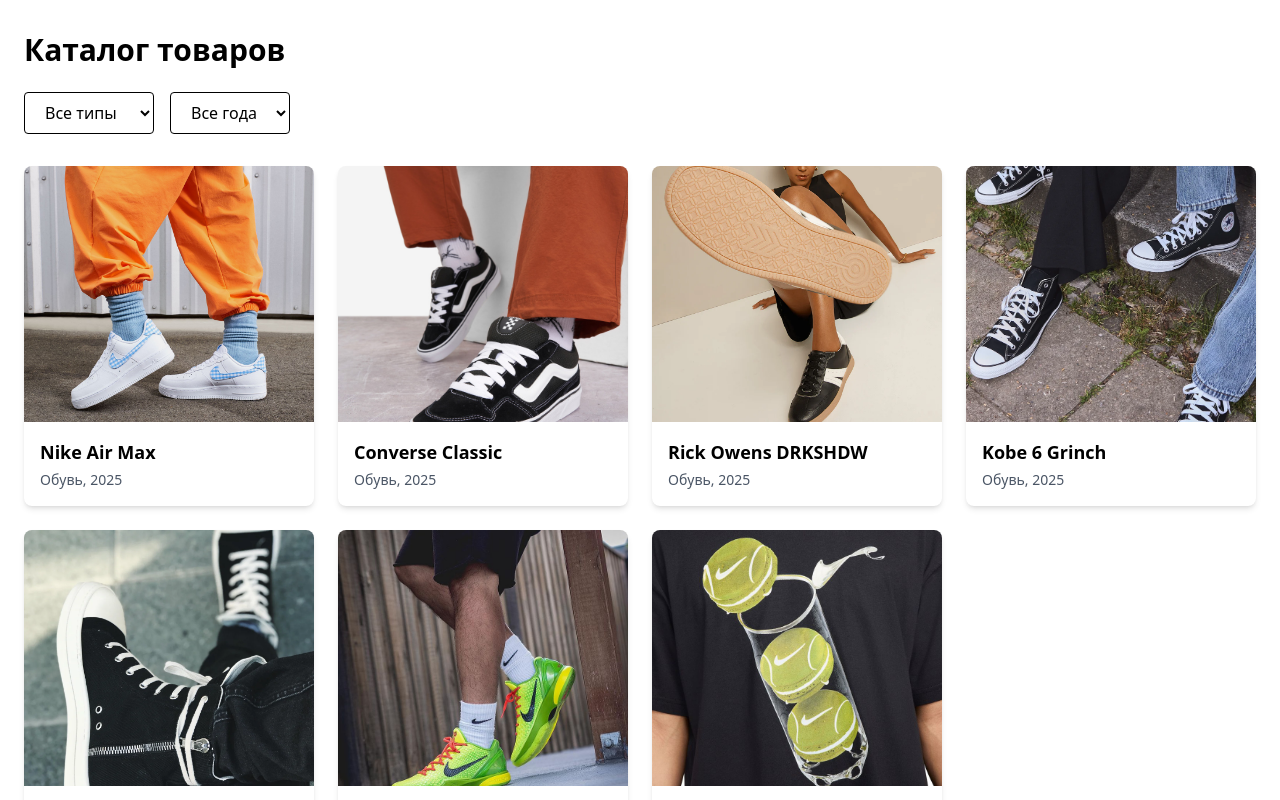
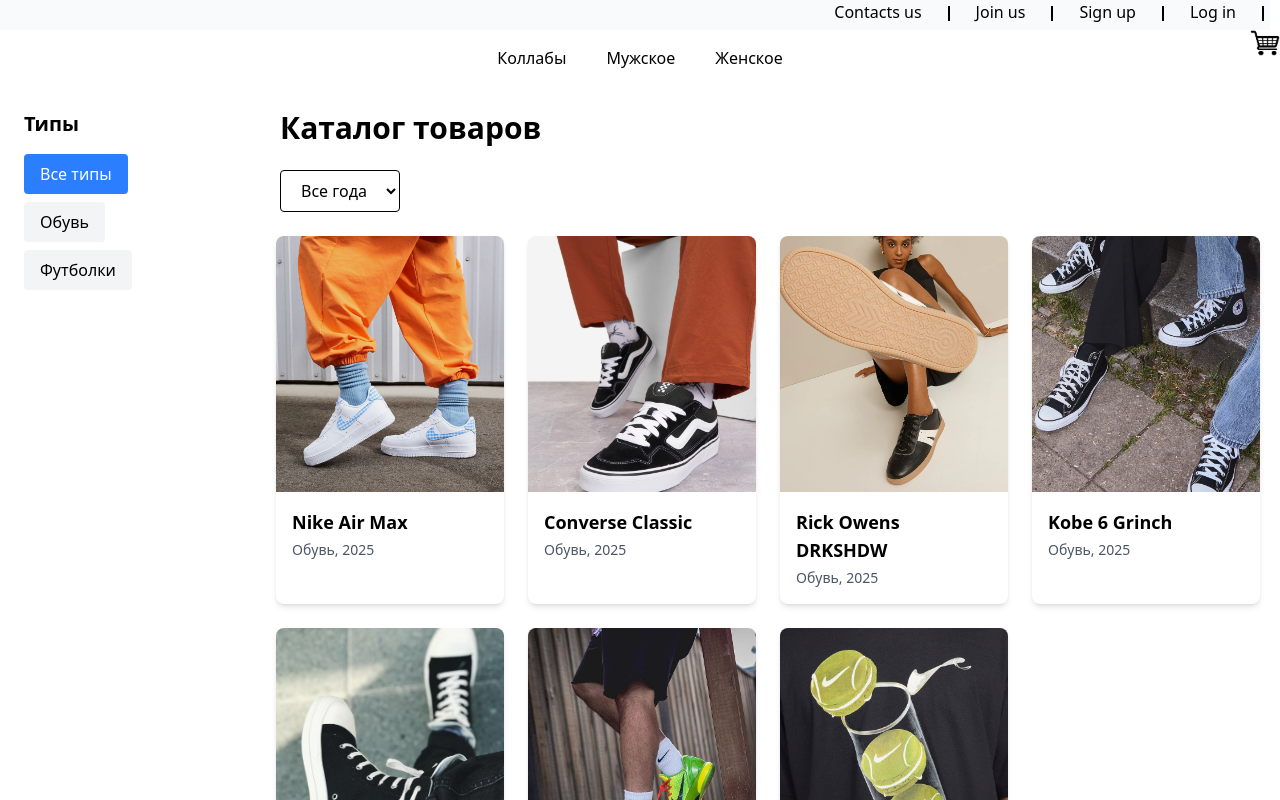
Before and after one commit to grigorisem/Shop, a React (Vite) app: page /catalog in a window 1280 px wide. Shown: the top 800 px of the page. Built offline with nearby package versions, Linux system fonts and the light colour scheme.

Commit message:
productpage added

```diff
--- a/src/App.tsx
+++ b/src/App.tsx
@@ -10,7 +10,8 @@
 import { Goods } from './components/Goods'
 
 import { NewGoods } from './components/NewGoods'
-import { productsData, slides} from "./data/productsData.tsx";
+import { productsData, slides} from "./data/ProductsData.tsx";
+import { ProductPage } from './components/ProductPage.tsx';
 
 
 function HomePage() {
@@ -90,6 +91,7 @@
       <Routes>
         <Route path="/" element={<HomePage />} />
         <Route path="/catalog" element={<Catalog />} />
+        <Route path="/product/:id" element={<ProductPage />} />
         {/* <Route path="*" element={<NotFound />} /> */}
       </Routes>
     </Router>
--- a/src/components/Header.tsx
+++ b/src/components/Header.tsx
@@ -1,16 +1,22 @@
 import { Navbar } from './Navbar'
+import shoppingCart from '../assets/img/shopping-cart.png'
 export const Header = () => {
         return (
             <>
                 <div className="header">
                     <div className="header-inner">
-                        <div className="logo">
-                            logo
+                        <div className="logo ml-5 h-[56p]">
+                            <div className="logo-inner h-[56px] w-[200px]">
+                            </div>
                         </div>
                         <nav className="navbar">
                             <Navbar />
                         </nav>
-                        <div className='search'></div>
+                        <div className="logo ml-5 h-[56p] flex justify-end">
+                            <div className="logo-inner h-[56px] w-[200px] flex justify-end">
+                                <img src={shoppingCart} alt="shopping-cart" className='w-[30px] h-[26px]'/>
+                            </div>
+                        </div>
                     </div>
                 </div>
             </>
--- /dev/null
+++ b/src/components/ProductPage.tsx
@@ -0,0 +1,44 @@
+import { productsData} from "../data/ProductsData";
+import { Header } from '../components/Header'
+import { NavbarRegistration } from '../components/NavbarRegistration'
+import { Navbar } from '../components/Navbar'
+import { useParams } from "react-router-dom";
+
+export const ProductPage = () => {
+  const { id } = useParams<{ id: string }>();
+  const productId = Number(id);
+  const product = productsData.find((p) => p.id === productId);
+
+  if (!product) {
+    return <div className="p-8 text-center text-gray-500">Товар не найден</div>;
+  }
+
+  return (
+    <>
+        <NavbarRegistration />
+        <Header />
+        <div className="p-8 max-w-4xl mx-auto">
+        <div className="flex flex-col md:flex-row gap-8">
+            <img
+            src={product.image}
+            alt={product.title}
+            className="w-full md:w-1/2 h-[400px] object-cover rounded-lg shadow"
+            />
+            <div className="flex-1">
+            <h1 className="text-3xl font-bold mb-4">{product.title}</h1>
+            <p className="text-gray-700 text-lg mb-2">Тип: {product.type}</p>
+            <p className="text-gray-700 text-lg mb-2">Год: {product.year}</p>
+            <p className="text-gray-700 text-lg mb-2">Цвет: {product.color}</p>
+            <p className="text-2xl font-semibold text-green-600 mt-4">
+                {product.price}$
+            </p>
+            <button className="mt-6 px-6 py-2 bg-black text-white rounded hover:bg-gray-800">
+                В корзину
+            </button>
+            </div>
+        </div>
+        </div>
+    </>
+
+  );
+}
--- a/src/data/ProductsData.tsx
+++ b/src/data/ProductsData.tsx
@@ -8,6 +8,7 @@
 
 export type ProductType = 'Обувь' | 'Футболки' | 'Худи';
 export type ProductYear = 2023 | 2024 | 2025;
+export type ProductColor = 'Черный' | 'Белый' | 'Несколько цветов' | 'Зеленый';
 
 export interface Product {
   id: number;
@@ -15,6 +16,8 @@
   title: string;
   type: ProductType;
   year: ProductYear;
+  price: number;
+  color : ProductColor;
 }
 
 export const slides = [
@@ -28,6 +31,8 @@
     title: 'Nike Air Max',
     type: 'Обувь',
     year: 2025,
+    price: 200,
+    color: 'Белый',
   },
   {
     id: 1,
@@ -35,6 +40,8 @@
     title: 'Converse Classic',
     type: 'Обувь',
     year: 2025,
+    price: 200,
+    color: 'Черный',
   },
   {
     id: 2,
@@ -42,6 +49,8 @@
     title: 'Rick Owens DRKSHDW',
     type: 'Обувь',
     year: 2025,
+    price: 200,
+    color: 'Черный',
   },
   {
     id: 3,
@@ -49,6 +58,8 @@
     title: 'Kobe 6 Grinch',
     type: 'Обувь',
     year: 2025,
+    price: 200,
+    color: 'Черный',
   },
   {
     id: 4,
@@ -56,6 +67,8 @@
     title: 'Kobe 6 Grinch',
     type: 'Обувь',
     year: 2025,
+    price: 200,
+    color: 'Зеленый',
   },
   {
     id: 5,
@@ -63,6 +76,8 @@
     title: 'Kobe 6 Grinch',
     type: 'Обувь',
     year: 2025,
+    price: 200,
+    color: 'Черный',
   },
   {
     id: 6,
@@ -70,5 +85,7 @@
     title: 'Nike Tee',
     type: 'Футболки',
     year: 2024,
+    price: 200,
+    color: 'Черный',
   },
 ];
--- a/src/pages/Catalog.tsx
+++ b/src/pages/Catalog.tsx
@@ -1,14 +1,17 @@
 import { useState } from "react";
-import { productsData} from "../data/productsData";
+import { productsData } from "../data/ProductsData";
 import { Link } from "react-router-dom";
-
-
+import { Header } from '../components/Header';
+import { NavbarRegistration } from '../components/NavbarRegistration';
+import { Navbar } from '../components/Navbar';
 
 export const Catalog = () => {
   const [selectedType, setSelectedType] = useState<string>("Все");
   const [selectedYear, setSelectedYear] = useState<string>("Все");
+
   const uniqueTypes = Array.from(new Set(productsData.map((item) => item.type)));
   const uniqueYears = Array.from(new Set(productsData.map((item) => item.year)));
+
   const filteredGoods = productsData.filter((item) => {
     const typeMatches = selectedType === "Все" || item.type === selectedType;
     const yearMatches = selectedYear === "Все" || String(item.year) === selectedYear;
@@ -16,20 +19,42 @@
   });
 
   return (
-    <div className="px-6 py-8">
-      <h1 className="text-3xl font-bold mb-6">Каталог товаров</h1>
-      <div className="flex flex-wrap gap-4 mb-8">
-        <select
-          className="border px-4 py-2 rounded"
-          value={selectedType}
-          onChange={(e) => setSelectedType(e.target.value)}
+    <>
+      <NavbarRegistration />
+      <Header />
+      <div className="flex">
+        <aside className="w-1/5 pr-6 pl-6 pt-6">
+          <h2 className="text-xl font-semibold mb-4">Типы</h2>
+          <ul className="flex flex-col gap-2">
+            <li>
+              <button
+                onClick={() => setSelectedType("Все")}
+                className={`text-left px-4 py-2 rounded ${
+                  selectedType === "Все" ? "bg-blue-500 text-white" : "bg-gray-100"
+                }`}
               >
-          <option value="Все">Все типы</option>
+                Все типы
+              </button>
+            </li>
             {uniqueTypes.map((type) => (
-            <option key={type} value={type}>{type}</option>
+              <li key={type}>
+                <button
+                  onClick={() => setSelectedType(type)}
+                  className={`text-left px-4 py-2 rounded ${
+                    selectedType === type ? "bg-blue-500 text-white" : "bg-gray-100"
+                  }`}
+                >
+                  {type}
+                </button>
+              </li>
             ))}
-        </select>
+          </ul>
+        </aside>
 
+        <main className="w-4/5">
+          <h1 className="text-3xl font-bold m-6">Каталог товаров</h1>
+
+          <div className="m-6">
             <select
               className="border px-4 py-2 rounded"
               value={selectedYear}
@@ -37,16 +62,19 @@
             >
               <option value="Все">Все года</option>
               {uniqueYears.map((year) => (
-            <option key={year} value={String(year)}>{year}</option>
+                <option key={year} value={String(year)}>
+                  {year}
+                </option>
               ))}
             </select>
           </div>
 
-      <div className="grid grid-cols-1 sm:grid-cols-2 md:grid-cols-3 lg:grid-cols-4 gap-6">
+          <div className="grid grid-cols-1 sm:grid-cols-2 md:grid-cols-3 xl:grid-cols-4 gap-6 m-5">
             {filteredGoods.map((item) => (
-          <div
+              <Link
+                to={`/product/${item.id}`}
                 key={item.id}
-            className="bg-white shadow-md rounded-lg overflow-hidden max-w-xs w-full mx-auto"
+                className="bg-white shadow-md rounded-lg overflow-hidden hover:shadow-lg transition"
               >
                 <img
                   src={item.image}
@@ -55,16 +83,21 @@
                 />
                 <div className="p-4">
                   <h2 className="text-lg font-semibold">{item.title}</h2>
-              <p className="text-gray-600 text-sm mt-1">{item.type}, {item.year}</p>
+                  <p className="text-gray-600 text-sm mt-1">
+                    {item.type}, {item.year}
+                  </p>
                 </div>
-          </div>
+              </Link>
             ))}
           </div>
+
           {filteredGoods.length === 0 && (
             <p className="text-center text-gray-500 mt-10">
               Нет товаров по выбранным фильтрам.
             </p>
           )}
+        </main>
       </div>
+    </>
   );
-}
+};
```
Also changed, not shown: src/assets/img/shopping-cart.png (added). Lines whose indentation alone changed are shown as unchanged.
